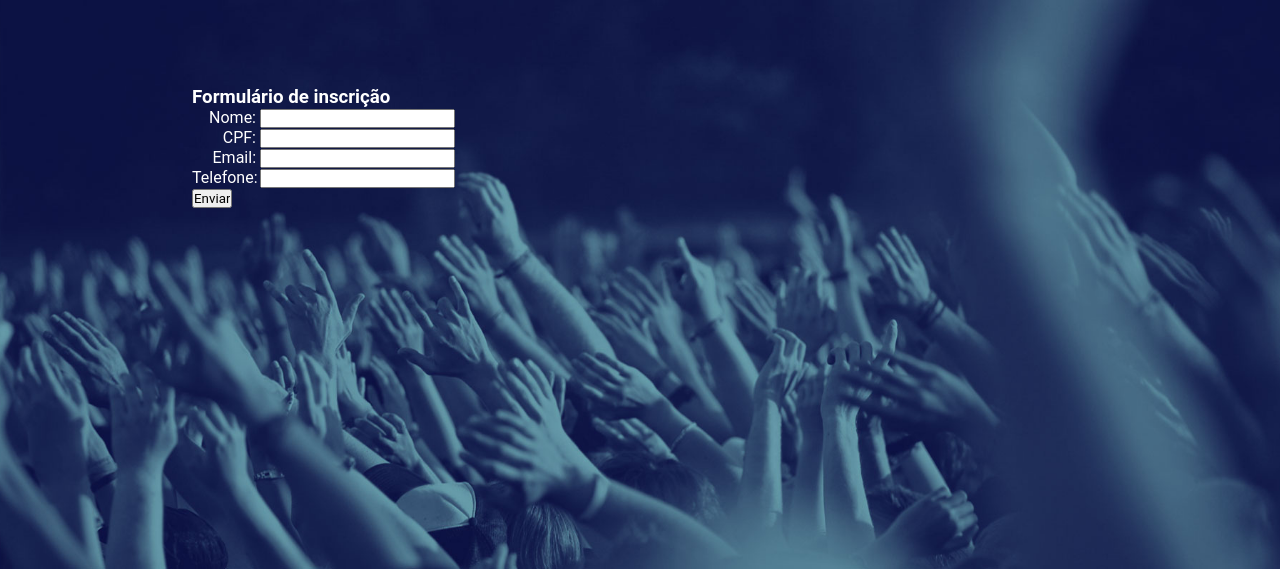
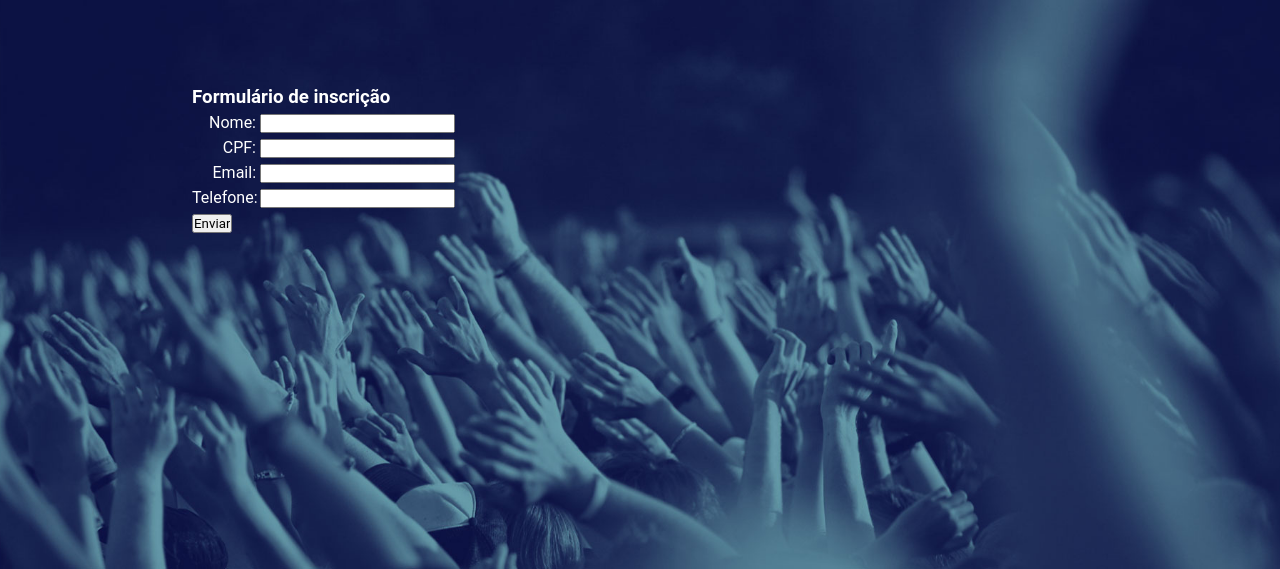
Before and after one commit to JhonatasMartins/eventex, a Django app: page /inscricao/ in a window 1280 px wide. Shown: the part 80-649 px from the top of the page. Run offline with Django 3.2, Linux system fonts and the light colour scheme.

Commit message:
alterando css

```diff
--- a/eventex/core/static/css/style.css
+++ b/eventex/core/static/css/style.css
@@ -95,6 +95,9 @@
 	text-align: right;
 }
 
+.landingpage .container form p{
+	margin: 5px 0;
+}
 
 .landingpage footer{
 	bottom: 0;
```
